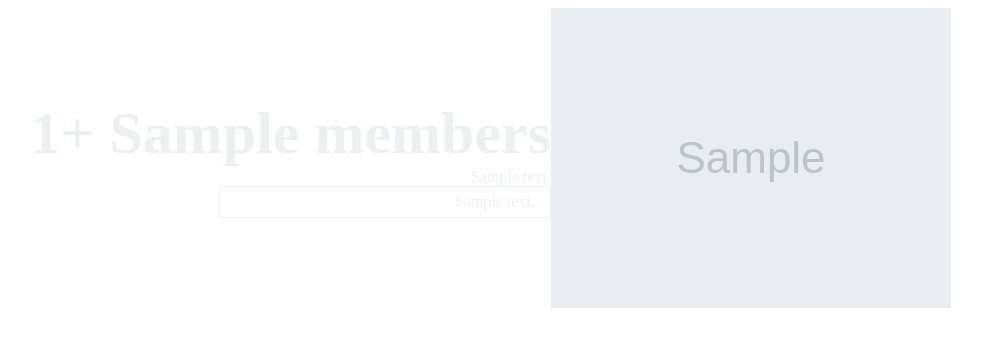
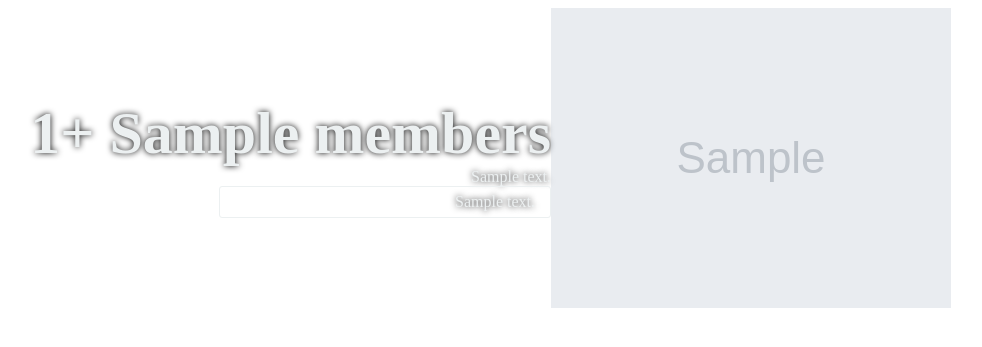
Before and after one commit to GeniALE/SiteWebGeniALE, a Django app: template website/templates/components/member_banner.html in a window 1280 px wide. Shown: the top 347 px of the page, without its empty margins (79-1061 px from the left). Run offline with Django 3.2, Linux system fonts and the light colour scheme; the template is opened without the code that fills it: most values are stand-ins (such as "Sample title", 1, 10 or a date in 2020); grey boxes marked "Sample" are stand-in pictures; style sheets or scripts are compiled from the project's sources; parts of the project's set-up code (start-up, migrations or seed data) failed here and were passed over; some libraries are stand-ins or nearby versions.

Commit message:
Add text-shadow to member banner

```diff
--- a/static/style/member_banner.scss
+++ b/static/style/member_banner.scss
@@ -58,6 +58,7 @@
     font-family: Raleway;
     text-align: right;
     display: flex;
+    text-shadow: #000 0 0 6px;
     align-items: center;
 
     .member__ctContainer {
```
